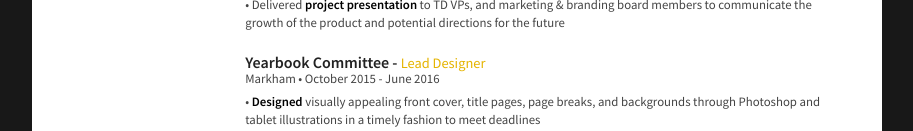
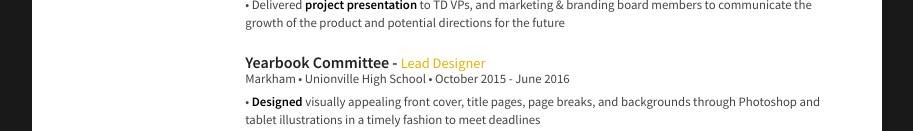
Before and after one commit to sxqian/sxqian.github.io, a plain HTML site: page index.html in a window 1280 px wide. Shown: the part 669-800 px from the top of the page, without its empty margins (183-1096 px from the left). Drawn offline with Linux system fonts and the light colour scheme.

Commit message:
Update index.html

```diff
--- a/index.html
+++ b/index.html
@@ -88,7 +88,7 @@
 
 				<article>
                     <h2>Yearbook Committee - <span style="color: #E5B400; font-weight: 500;">Lead Designer</span></h2>
-					<p class="subDetails">Markham • October 2015 - June 2016</p>
+					<p class="subDetails">Markham • Unionville High School • October 2015 - June 2016</p>
 					<p>
                         • <span style="font-weight: 900; color: black;">Designed</span> visually appealing front cover, title pages, page breaks, and backgrounds through Photoshop and tablet illustrations in a timely fashion to meet deadlines
                         <br>• <span style="font-weight: 900; color: black;">Oversaw beginner designers</span> by offering guidance in adjustments of layouts and positioning to <span style="font-weight: 900; color: black;">assure continuity</span> in design and consistency of quality
```
